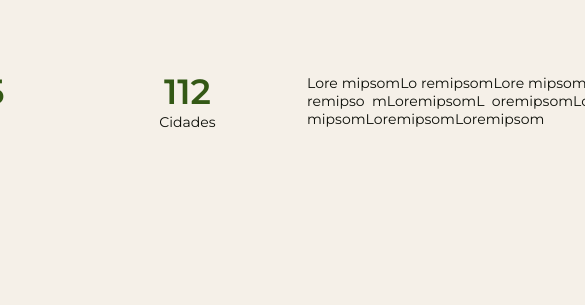
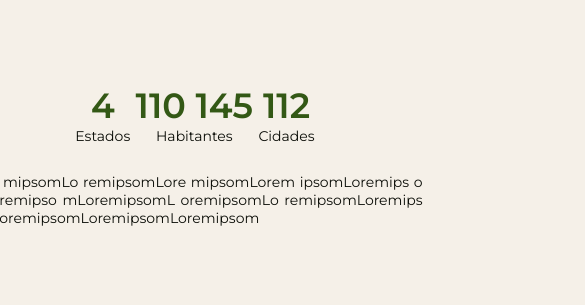
Before and after one commit to Lynx96/afrotour, a React (Vite) app: page /sul in a window 390 px wide. Shown: the part 495-800 px from the top of the page, 585 px wide, since content can reach past the window. Built offline with nearby package versions, Linux system fonts and the light colour scheme.

Commit message:
responsividade footer e content

```diff
--- a/src/components/Footer.module.scss
+++ b/src/components/Footer.module.scss
@@ -12,6 +12,7 @@
     .footer {
         display: flex;
         align-items: center;
+        justify-content: space-between;
         height: 14.125rem;
         width: 85rem;
 
@@ -37,6 +38,14 @@
 
     }
 
+    @media screen and (max-width: 1147px){
+        .footer{
+            padding: 3rem;
+            justify-content: space-around;
+            flex-direction: column;
+        }
+    }
+
 
 
 }
--- a/src/components/Footer.tsx
+++ b/src/components/Footer.tsx
@@ -5,13 +5,13 @@
         <footer>
             <div className={styles.footer}>
                 <span>Todos os direitos reservados ©</span>
-            </div>
                 <div className={styles.socialButtons}>
                     <img src="src\assets\icons\Icon=Facebook.png" alt="" />
                     <img src="src\assets\icons\Icon=Youtube.png" alt="" />
                     <img src="src\assets\icons\Icon=Instagram.png" alt="" />
                     <img src="src\assets\icons\Icon=Whatsapp.png" alt="" />
                 </div>
+            </div>
         </footer>
     )
 }
--- a/src/components/RegionCard.module.scss
+++ b/src/components/RegionCard.module.scss
@@ -11,7 +11,7 @@
         border-radius: 12px;
         box-shadow: 0 3px 8px rgb(0 0 0 / 0.5);
         height: 20rem;
-        width: 35rem;
+        width: 34rem;
         margin-bottom: 1rem;
         background-color: rgb(255, 255, 255);
         transition: transform .2s;
@@ -23,7 +23,7 @@
 
         .regionContent {
             display: flex;
-            width: 85rem;
+            width: 100%;
             flex-direction: column;
             align-items: flex-start;
             padding: 2rem;
@@ -44,7 +44,7 @@
         }
 
         img {
-            width: 35rem;
+            width: 34rem;
             height: 10rem;
         }
     }
--- a/src/components/RegionPage.module.scss
+++ b/src/components/RegionPage.module.scss
@@ -39,18 +39,14 @@
 
     .contentInfo {
         display: flex;
-        flex-direction: row;
-        justify-content: space-around;
+        width: 80%;
+        gap: 1rem;
         align-items: center;
-        width: 85rem;
-        gap: 1rem;
 
         >ul {
             display: flex;
             flex: 1;
-
-            justify-content: space-around;
-
+            justify-content: space-evenly;
             list-style: none;
 
 
@@ -73,8 +69,19 @@
             text-align: justify;
             width: 34.5rem;
             word-break: break-all;
+            padding: 1rem;
         }
 
+        @media screen and (max-width: 1350px) {
+            display: flex;
+            flex-direction: column;
+            padding: 1rem;
+            width: 100%;
+
+            ul {
+                width: 100%;
+            }
+        }
     }
 
     p,
@@ -87,7 +94,7 @@
 
 .cityList {
     display: flex;
-    width: 85rem;
+    width: 100%;
     flex-direction: column;
     justify-content: center;
 
--- a/src/components/Title.module.scss
+++ b/src/components/Title.module.scss
@@ -1,5 +1,5 @@
 .title{
     font-family: 'Poppins', sans-serif;
     margin-top: 4.063rem;
-    width: 85rem;
+    width: 100%;
 }
--- a/src/pages/Home.module.scss
+++ b/src/pages/Home.module.scss
@@ -83,12 +83,13 @@
     }
 
     .welcomeRegions {
+        display: flex;
+        flex-wrap: wrap;
+        justify-content: center;
         max-width: 73rem;
         padding: 0 1rem;
         margin: 0 auto;
         gap: 1rem;
-        display: flex;
-        flex-wrap: wrap;
 
 
 
```
